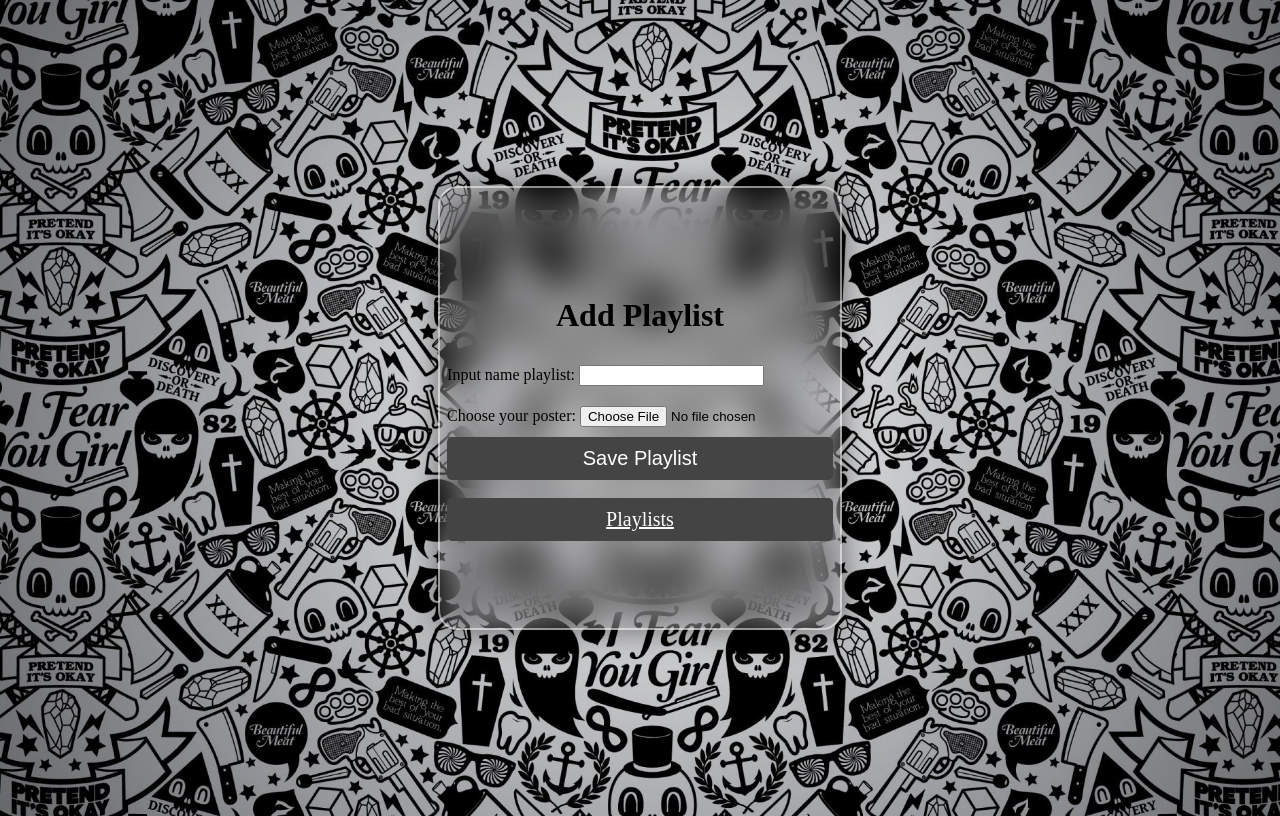
After one commit to Joseph7Cartaphilus/TermProject, a Django app: template src/music/templates/add_playlist.html in a window 1280 px wide. The commit adds this page. Run offline with Django 4.2, Linux system fonts and the light colour scheme; the template is opened without the code that fills it, so the values that code supplies are empty, except form fields; tables that the repository leaves empty hold one stand-in row (values such as "Sample post"); form fields are guessed from the names that the template uses.

Commit message:
+ templates for add track\playlist

```diff
--- /dev/null
+++ b/src/music/static/css/add_playlist.css
@@ -0,0 +1,57 @@
+
+body {
+    background-image: url('back.jpg');
+    display: flex;
+    justify-content: center;
+    align-items: center;
+    min-height: 100vh;
+    background-size: cover;
+}
+
+/* Стили для кнопки отправки формы */
+button[type="submit"] {
+    background-color: #444;
+    color: #fff;
+    font-size: 20px;
+    padding: 10px 20px;
+    border: none;
+    border-radius: 5px;
+    cursor: pointer;
+    transition: all 0.3s ease;
+}
+
+button[type="submit"]:hover {
+    background-color: #0c91ef;
+    color: #444;
+}
+
+
+.wrapper {
+    position: relative;
+    width: 400px;
+    height: 440px;
+    background: transparent;
+    border: 2px solid rgba(255, 255, 255, .5);
+    border-radius: 20px;
+    backdrop-filter: blur(20px);
+    box-shadow: 0 0 30px rgba(0, 0, 0, .5);
+    display: flex;
+    justify-content: center;
+    align-items: center;
+    overflow: hidden;
+    transition: transform .5s ease, height .2s ease;
+}
+
+.btn-a {
+    background-color: #444;
+    color: #fff;
+    font-size: 20px;
+    padding: 10px 20px;
+    border: none;
+    border-radius: 5px;
+    cursor: pointer;
+    transition: all 0.3s ease;
+    display: flex;
+    justify-content: center;
+    align-items: center;
+}
--- /dev/null
+++ b/src/music/templates/add_playlist.html
@@ -0,0 +1,32 @@
+{% load static %}
+<!DOCTYPE html>
+<html lang="en">
+<head>
+    <title>Joseph Cartaphilus</title>
+    <link rel="stylesheet" href="{% static 'css/add_playlist.css' %}">
+    <link rel="icon" type="images/png" href="{% static 'css/img/ico.png' %}">
+</head>
+<body>
+<div class="wrapper">
+    <form method="post" enctype="multipart/form-data" style="display: flex; flex-direction: column;">
+        {% csrf_token %}
+        <div style="display: flex; flex-direction: column;">
+            <h1 style="display: flex; align-items: center; justify-content: center">Add Playlist</h1>
+            <div style="margin: 10px 0;">
+                <label for="{{ form.title.id_for_label }}">Input name playlist:</label>
+                {{ form.title }}
+            </div>
+            <div style="margin: 10px 0;">
+                <label for="{{ form.img.id_for_label }}">Choose your poster:</label>
+                {{ form.img }}
+            </div>
+        </div>
+        <button type="submit">Save Playlist</button>
+        <br>
+        <div>
+            <a class="btn-a" href="{% url 'playlists' %}">Playlists</a>
+        </div>
+    </form>
+</div>
+</body>
+</html>
--- a/src/music/templates/add_track.html
+++ b/src/music/templates/add_track.html
@@ -13,7 +13,7 @@
         <div style="display: flex; flex-direction: column;">
             <h1 style="display: flex; align-items: center; justify-content: center">Add Track</h1>
             <div style="margin: 10px 0;">
-                <label for="{{ form.artist.id_for_label }}">Input name track:</label>
+                <label for="{{ form.title.id_for_label }}">Input name track:</label>
                 {{ form.title }}
             </div>
             <div style="margin: 10px 0;">
--- a/src/music/templates/playlists.html
+++ b/src/music/templates/playlists.html
@@ -16,6 +16,9 @@
     <h2 class="logo">Playlists {{ user.username }}</h2>
     <nav class="navigation">
         <a href="{% url 'player' %}">Music</a>
+    </nav>
+    <nav class="navigation">
+        <a href="{% url 'add_playlist' %}">Add playlist</a>
     </nav>
     <nav class="navigation">
         <a href="{% url 'profile' %}">Profile</a>
```
